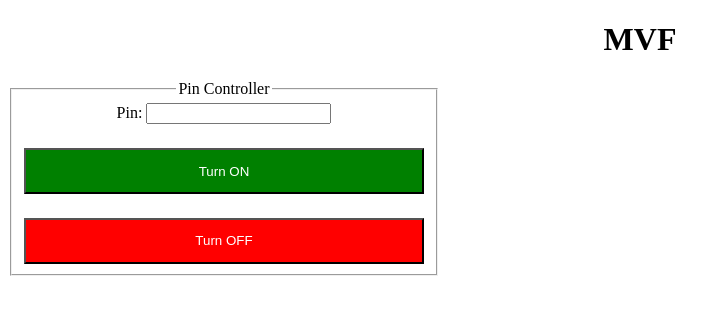
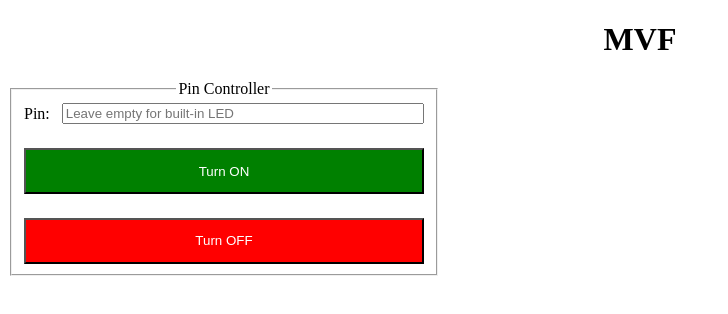
Before and after one commit to destradax/esp32-web, a website built with Vite: page index.html in a window 1280 px wide. Shown: the whole page, without its empty margins (0-728 px from the left). Built offline with nearby package versions, Linux system fonts and the light colour scheme.

Commit message:
updates UI

```diff
--- a/index.html
+++ b/index.html
@@ -11,9 +11,14 @@
       <fieldset>
         <legend>Pin Controller</legend>
 
-        <label>
+        <label class="labeledInput">
           Pin:
-          <input id="pinInput" type="number" inputmode="numeric" />
+          <input
+            id="pinInput"
+            type="number"
+            inputmode="numeric"
+            placeholder="Leave empty for built-in LED"
+          />
         </label>
 
         <button id="btnTurnOn">Turn ON</button>
--- a/src/style.css
+++ b/src/style.css
@@ -7,6 +7,16 @@ fieldset {
   flex-direction: column;
   gap: 24px;
   max-width: 400px;
+}
+
+.labeledInput {
+  align-items: center;
+  display: flex;
+  gap: 12px;
+}
+
+.labeledInput input {
+  flex: 1;
 }
 
 button {
```
